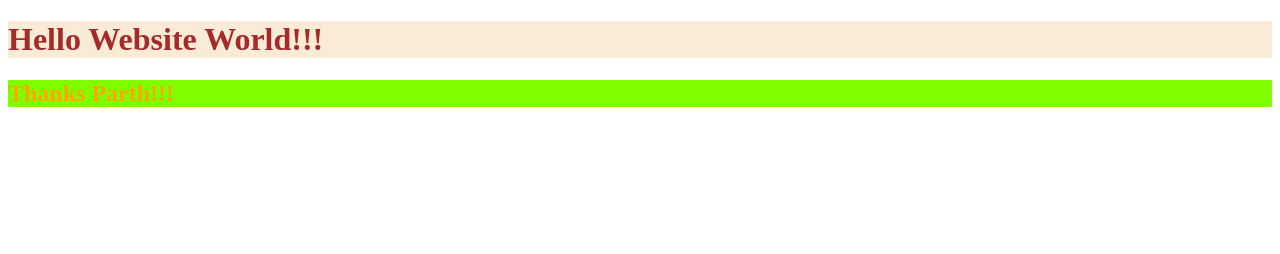
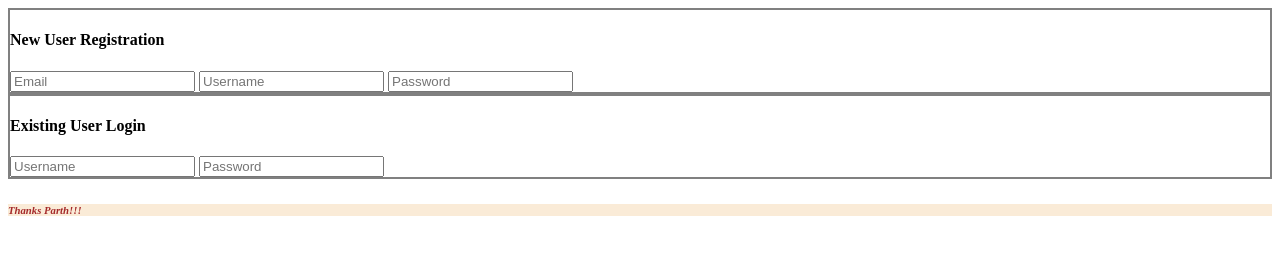
Before and after one commit to SunnyVikasMalviya/Hosted, a plain HTML site: page index.html in a window 1280 px wide. Drawn offline with Linux system fonts and the light colour scheme.

Commit message:
Added login forms to index.html

```diff
--- a/index.html
+++ b/index.html
@@ -4,9 +4,22 @@
         <title>Hello Website World</title>
         <link rel="stylesheet" href="..\styles\stylesheet.css">
     </head>
-
     <body>
-        <h1>Hello Website World!!!</h1>
-        <h2>Thanks Parth!!!</h2>
+        <div>
+            <div class="FormBox">
+                <h4>New User Registration</h4>
+                <input type="email" placeholder="Email">
+                <input type="text" placeholder="Username">
+                <input type="password" placeholder="Password">
+            </div>
+            <div class="FormBox">
+                <h4>Existing User Login</h4>
+                <input type="text" placeholder="Username">
+                <input type="password" placeholder="Password">
+            </div>
+        </div>
     </body>
+    <footer>
+        <h6><i>Thanks Parth!!!</i></h6>
+    </footer>
 </html>
--- a/styles/stylesheet.css
+++ b/styles/stylesheet.css
@@ -1,8 +1,7 @@
-h1 {
+h6 {
     color: brown;
     background-color: antiquewhite;
 }
-h2 {
-    color: orange;
-    background-color: chartreuse;
+.FormBox {
+    border:solid grey 2px;
 }
```
